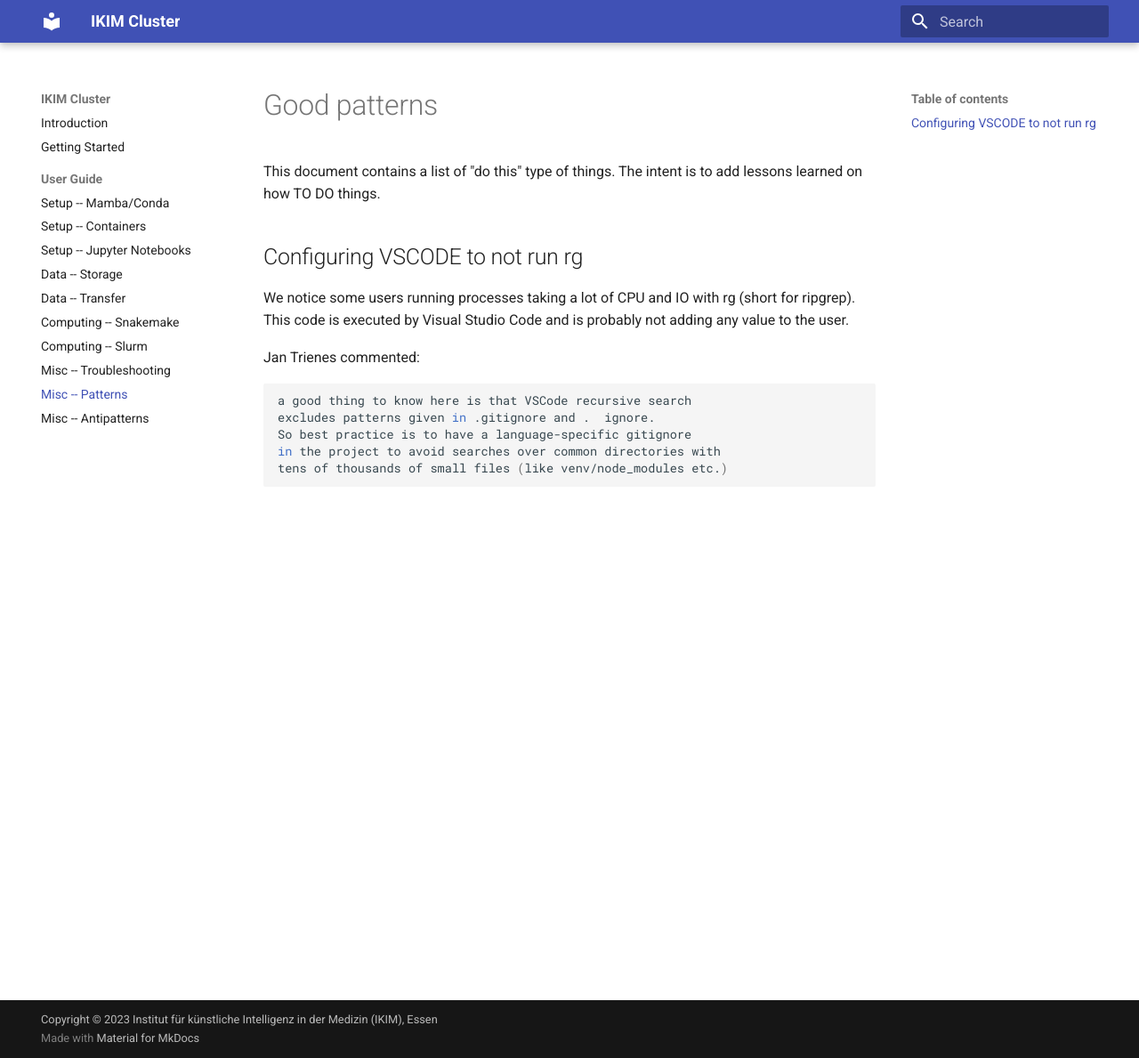
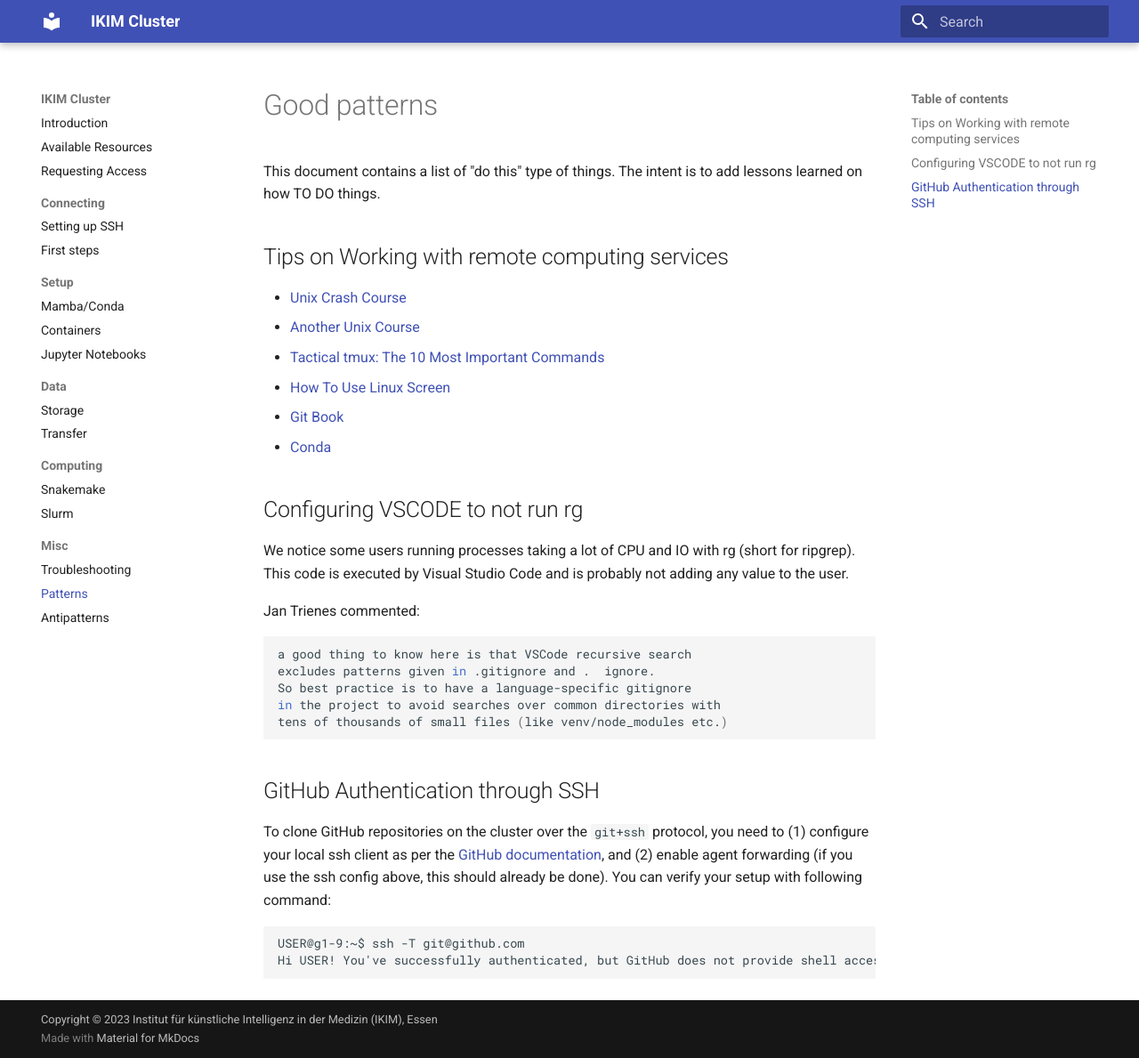
Before and after one commit to IKIM-Essen/ClusterDocs, an MkDocs documentation site: the page built from docs/patterns.md, in a window 1280 px wide and 1189 px high. Shown: the whole window at 89% size. Built offline with MkDocs 1.6.1 and Material for MkDocs 9.7.7, drawn with Linux system fonts in a browser that asks for light colours.

Commit message:
restructured some files

````diff
--- a/docs/patterns.md
+++ b/docs/patterns.md
@@ -1,6 +1,18 @@
 # Good patterns
 
 This document contains a list of "do this" type of things. The intent is to add lessons learned on how TO DO things.
+
+
+## Tips on Working with remote computing services
+
+- [Unix Crash Course](https://tildesites.bowdoin.edu/~sbarker/unix/)
+- [Another Unix Course](https://www.csoft.net/docs/course.html)
+- [Tactical tmux: The 10 Most Important Commands](https://danielmiessler.com/study/tmux/)
+- [How To Use Linux Screen](https://linuxize.com/post/how-to-use-linux-screen/)
+- [Git Book](https://git-scm.com/book/en/v2)
+- [Conda](https://conda.io/projects/conda/en/latest/user-guide/getting-started.html#managing-conda)
+
+
 
 ## Configuring VSCODE to not run rg
 
@@ -15,3 +27,12 @@
 in the project to avoid searches over common directories with
 tens of thousands of small files (like venv/node_modules etc.)
 ```
+
+## GitHub Authentication through SSH
+
+To clone GitHub repositories on the cluster over the `git+ssh` protocol, you need to (1) configure your local ssh client as per the [GitHub documentation](https://docs.github.com/en/authentication/connecting-to-github-with-ssh), and (2) enable agent forwarding (if you use the ssh config above, this should already be done). You can verify your setup with following command:
+
+```sh
+USER@g1-9:~$ ssh -T git@github.com
+Hi USER! You've successfully authenticated, but GitHub does not provide shell access.
+```
--- a/mkdocs.yml
+++ b/mkdocs.yml
@@ -16,15 +16,22 @@
 
 nav:
   - Introduction: index.md
-  - Getting Started: getting-started.md
-  - User Guide:
-     - Setup -- Mamba/Conda: conda.md
-     - Setup -- Containers: apptainer.md
-     - Setup -- Jupyter Notebooks: jupyter.md
-     - Data -- Storage: storage.md
-     - Data -- Transfer: transfer.md
-     - Computing -- Snakemake: snakemake.md
-     - Computing -- Slurm: slurm.md
-     - Misc -- Troubleshooting: troubleshooting.md
-     - Misc -- Patterns: patterns.md
-     - Misc -- Antipatterns: antipatterns.md
+  - Available Resources: resources.md
+  - Requesting Access: access.md
+  - Connecting:
+     - Setting up SSH: ssh-setup.md
+     - First steps: first-steps.md
+  - Setup:
+     - Mamba/Conda: conda.md
+     - Containers: apptainer.md
+     - Jupyter Notebooks: jupyter.md
+  - Data:
+     - Storage: storage.md
+     - Transfer: transfer.md
+  - Computing:
+     - Snakemake: snakemake.md
+     - Slurm: slurm.md
+  - Misc:
+     - Troubleshooting: troubleshooting.md
+     - Patterns: patterns.md
+     - Antipatterns: antipatterns.md
````
Also changed, not shown: docs/access.md (added, +61 -0 lines), docs/antipatterns.md (+7 -0 lines), docs/apptainer.md (+4 -0 lines), docs/conda.md (+1 -0 lines), docs/first-steps.md (added, +22 -0 lines), docs/resources.md (added, +26 -0 lines), docs/slurm.md (+18 -16 lines), docs/ssh-setup.md (added, +53 -0 lines).
